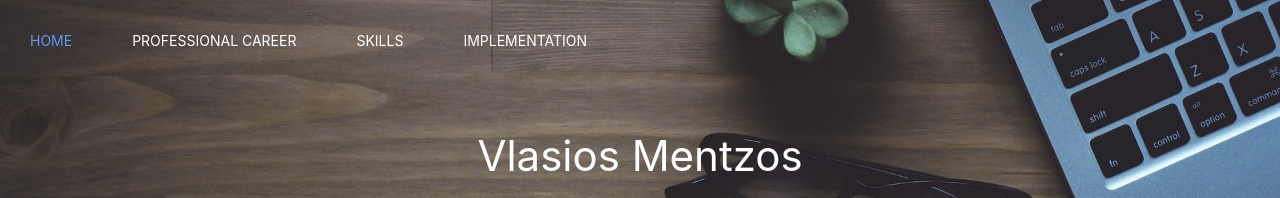
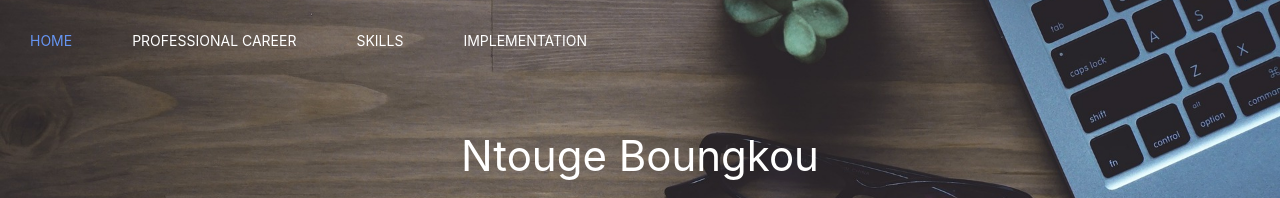
Before and after one commit to pietukhov/ntouge, a plain HTML site: page index.html in a window 1280 px wide. Shown: the top 198 px of the page. Drawn offline with nearby package versions, Linux system fonts and the light colour scheme.

Commit message:
Update name

```diff
--- a/index.html
+++ b/index.html
@@ -6,7 +6,7 @@
 		<meta name="viewport" content="width=device-width, initial-scale=1" />
 		<meta name="description" content="Full-stack web developer, specialized in PHP and Symfony / CakePHP frameworks, perfectly comfortable with HTML / CSS / JavaScript / ReactJS and React Native mobile app development.">
 
-		<title>Web developer portfolio | Vlasios Mentzos </title>
+		<title>Web developer portfolio | Ntouge Boungkou </title>
         <link rel="stylesheet" href="css/uikit.min.css" />
         <link rel="stylesheet" href="css/style.css" />
         <link href="https://fonts.googleapis.com/css?family=Roboto&display=swap" rel="stylesheet">
@@ -18,7 +18,7 @@
         <div class="uk-position-relative " id="home">
             <div class="uk-background-cover uk-light uk-flex uk-flex-column" style="background-image: url('Images/bg.jpg'); height: 80vh;">
                 <div class="uk-text-center uk-margin-auto uk-margin-auto-vertical uk-width-1-2@s uk-padding-small captionHeader">
-                    <h1>Vlasios Mentzos</h1>
+                    <h1>Ntouge Boungkou</h1>
                     <p class="uk-text-lead text-white">Full-stack web developer, specialized in PHP and
                         Symfony / CakePHP frameworks, perfectly
                         comfortable with HTML / CSS / JavaScript / ReactJS and
@@ -153,7 +153,7 @@
                     </li>
                 </ul>
                 <div class="uk-text-center uk-margin-large">
-                    <a class="uk-button button-primary" href="PDF/Resume-Vlasis.pdf" target="_blank">My Resume</a>
+                    <a class="uk-button button-primary" href="PDF/Resume-Noi.pdf" target="_blank">My Resume</a>
                 </div>
             </div>
         </div>
@@ -507,7 +507,7 @@
         </div>
 
         <div class="uk-section uk-section-secondary uk-section-xsmall uk-padding-remove">
-            <p class="uk-text-muted uk-text-center">Vlasios Mentzos 2021&copy;. All rights reserved</p>
+            <p class="uk-text-muted uk-text-center">Ntouge Boungkou 2021&copy;. All rights reserved</p>
         </div>
 
         <script src="js/uikit.min.js"></script>
```
Also changed, not shown: 2 other files.
